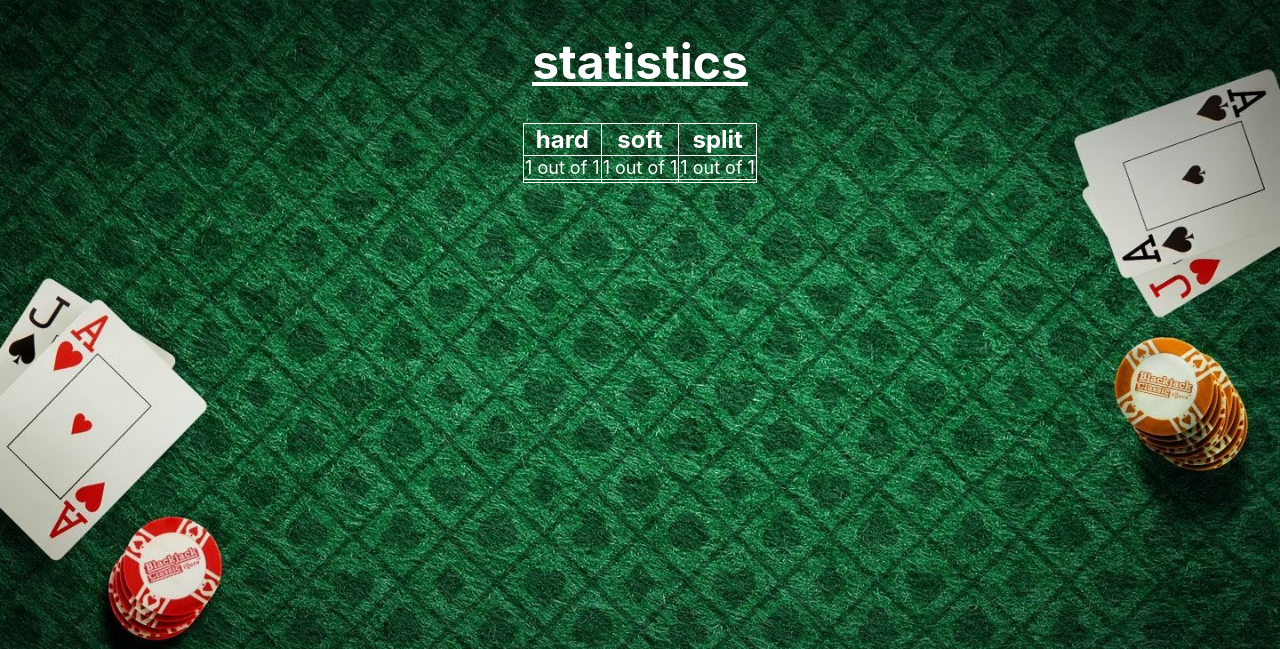
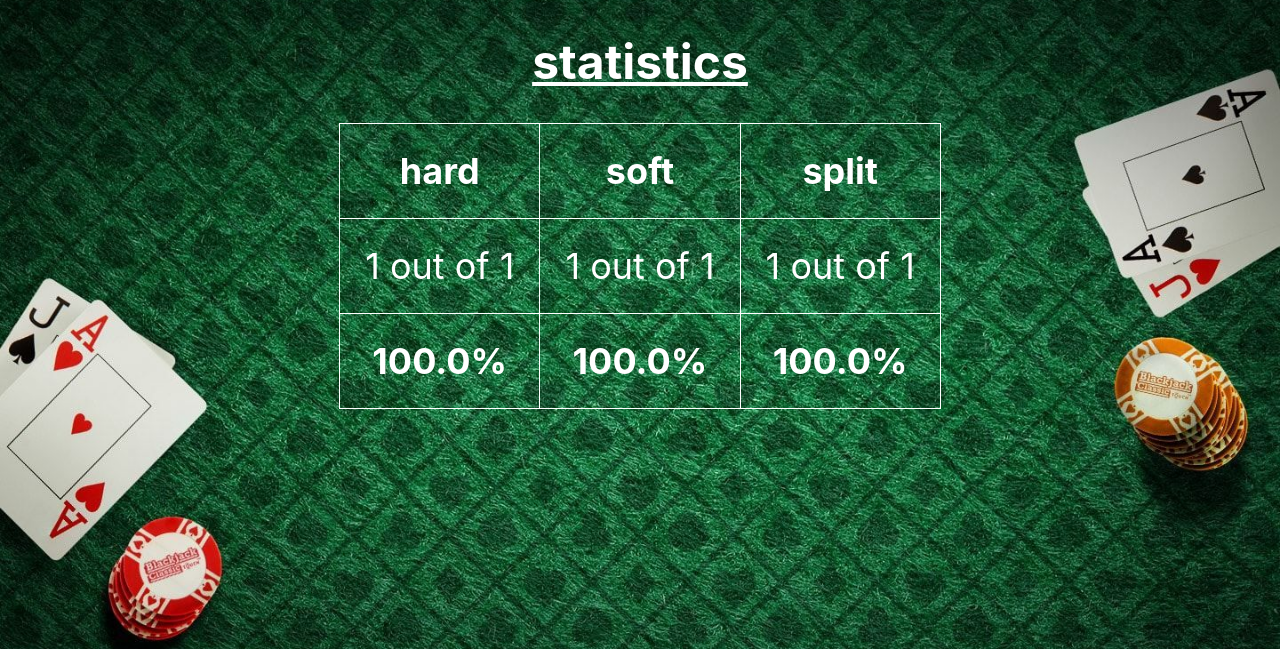
Before and after one commit to RoeiDalal/blackjack, a Flask app: page /stats in a window 1280 px wide. Shown: the part 55-704 px from the top of the page. Run offline with Flask 2, Linux system fonts and the light colour scheme; a database or web service that is not in the repository returns one stand-in record (values such as "Sample title"); parts of the project's set-up code (start-up, migrations or seed data) failed here and were passed over.

Commit message:
update application

```diff
--- a/app.py
+++ b/app.py
@@ -116,7 +116,7 @@ def set_game():
     round_count = card_values[str(hand['card1'])] + card_values[str(hand['card2'])] + card_values[str(hand['dealer'])]
     global counter
     counter = round_count + counter
-    #records.insert_one(record)
+    records.insert_one(record)
     distribute_cards()
     dealer = path+get_card_image(hand['dealer'])
     card1 = path+get_card_image(hand['card1'])
@@ -139,7 +139,22 @@ def stats():
     correct_hard = records.count_documents({"type":"hard","correct":True})
     correct_soft = records.count_documents({"type":"soft","correct":True})
     correct_split = records.count_documents({"type":"split","correct":True})
-    return render_template('stats.html',header="statistics",total_hard=total_hard,correct_hard=correct_hard,total_soft=total_soft,correct_soft=correct_soft,total_split=total_split,correct_split=correct_split)
+    if total_hard > 0:
+        percentage_hard = str(round((correct_hard/total_hard)*100,1)) +"%"
+    else:
+        percentage_hard = "no data"
+
+    if total_soft > 0:
+        percentage_soft = str(round((correct_soft/total_soft)*100,1)) +"%"
+    else:
+        percentage_soft = "no data"
+
+    if total_split > 0:
+        percentage_split = str(round((correct_split/total_split)*100,1)) +"%"
+    else:
+        percentage_split = "no data"
+
+    return render_template('stats.html',header="statistics",total_hard=total_hard,correct_hard=correct_hard,total_soft=total_soft,correct_soft=correct_soft,total_split=total_split,correct_split=correct_split,percentage_hard=percentage_hard,percentage_soft=percentage_soft,percentage_split=percentage_split)
 
 @app.route('/rules')
 def rules():
--- a/static/style.css
+++ b/static/style.css
@@ -107,6 +107,7 @@ p{
 #stats, #stats th, #stats td{
     border: 1px solid white;
     border-collapse: collapse;
+    padding: 25px;
 }
 
 #stats{
@@ -118,11 +119,11 @@ p{
 }
 
 #stats th{
-    font-size: 24px;
+    font-size: 36px;
 }
 
 #stats td{
-    font-size: 18px;
+    font-size: 36px;
 }
 
 h2{
--- a/templates/stats.html
+++ b/templates/stats.html
@@ -17,9 +17,9 @@
                     <td>{{correct_split}} out of {{total_split}}</td>
                 </tr>
                 <tr>
-                    <td>{{percentage_hard}}</td>
-                    <td>{{percentage_soft}}</td>
-                    <td>{{percentage_split}}</td>
+                    <th>{{percentage_hard}}</th>
+                    <th>{{percentage_soft}}</th>
+                    <th>{{percentage_split}}</th>
                 </tr>
             </table>
         {% endblock %}
```
